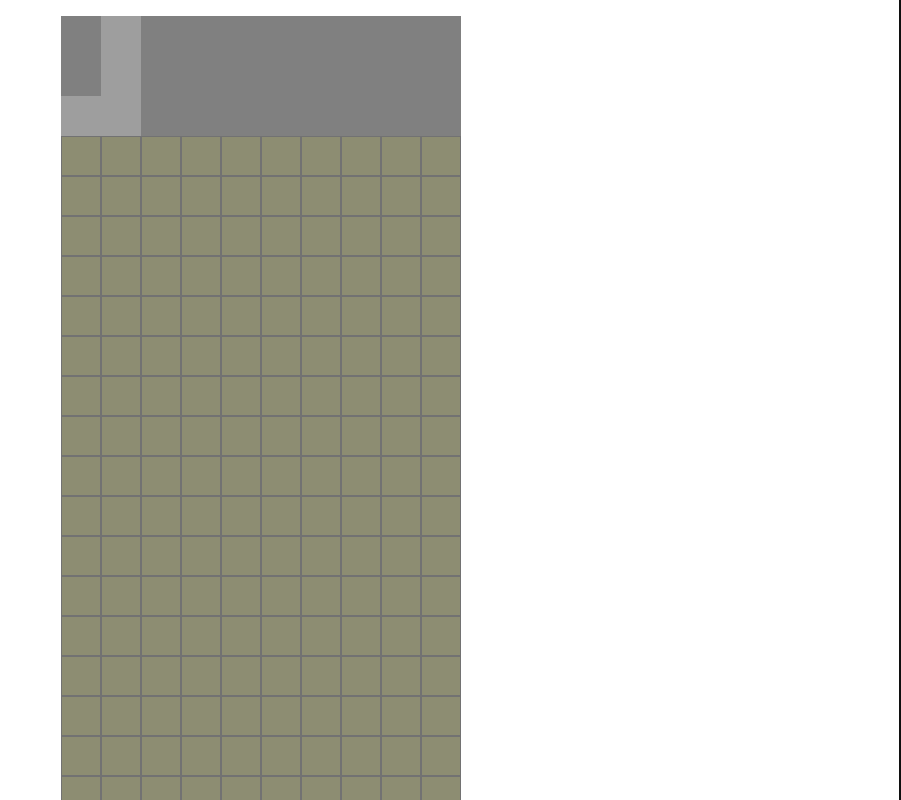
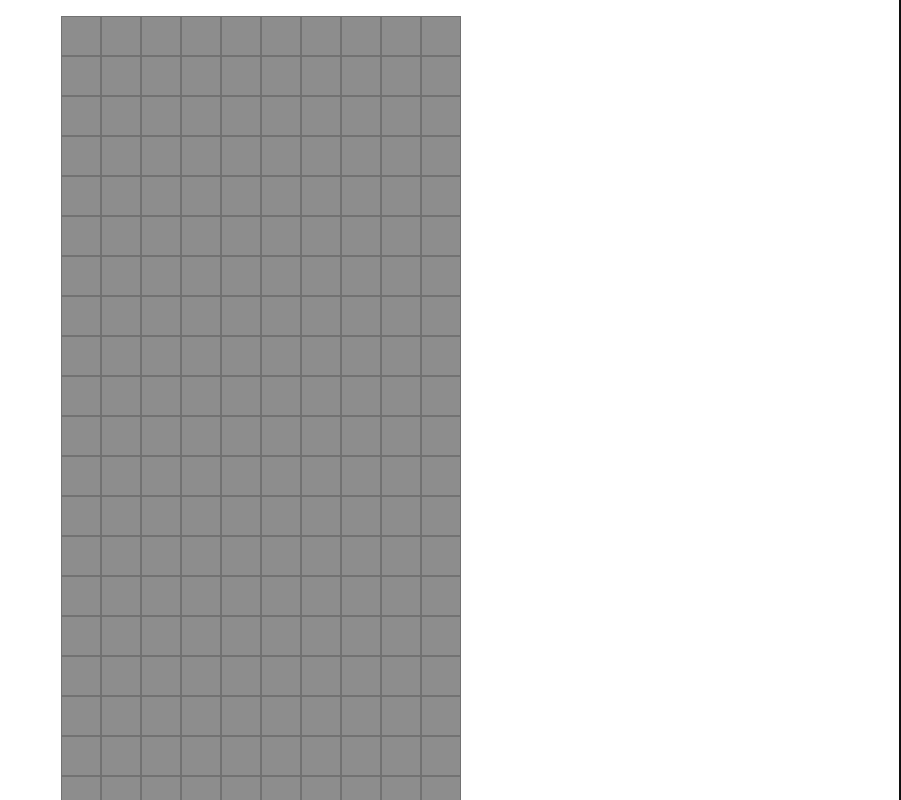
Before and after one commit to prastoin/RedTetris, a Vue app: page /RedTetris in a window 1280 px wide. Shown: the top 800 px of the page, without its empty margins (379-1280 px from the left). Built offline with nearby package versions, Linux system fonts and the light colour scheme; grey boxes are pictures that could not be loaded.

Commit message:
editing new feature on game.vue | have to see how to render on board update

```diff
--- a/src/components/game.vue
+++ b/src/components/game.vue
@@ -5,18 +5,18 @@
             <div class="container">
                 <div class="matriceContainer">
                     <div class="matrice">
-                    <TetriDisplay :currTetri="currTetri" :currRota="currRota" :tetrimino="tetrimino"/>
                         <div
-                            v-for=" y in 25"
+                            v-for=" (colunm, y) in 26"
                             :key="y"
                             :id="y"
                             class="matriceLine"
-                            :style="y <= 3 ? 'visibility: hidden;': 'visibility: visible;'">
+                            :style="y <= 3 ? 'visibility: visible;': 'visibility: visible;'">
                                 <div
-                                v-for="x in 10"
+                                v-for="(cell, x) in 10"
                                 :key="x"
                                 :id="'[' + y + ']' + '[' + x + ']'"
                                 class="cell"
+                                :style="`background:` + (board[y][x] === 0 ? 'white' : 'red')"
                                 >
                                 </div>
                         </div>
@@ -31,32 +31,77 @@
 </template>
 
 <script>
-import TetriDisplay from "./dev.vue";
-import { tetrimino, board } from "../data.js";
+import { tetrimino, board, currTetri } from "../data.js";
+
 export default {
     name: 'game',
     data () {
         return {
-            currTetri: Math.floor(Math.random() * Math.floor(7)),
-            currRota: Math.floor(Math.random() * Math.floor(4)),
             tetrimino,
             score: 0,
             board,
+            currTetri,
             }
     },
     components : {
-        TetriDisplay,
     },
     methods: {
-        incrRota ()
-        {
+        init() {
+            let continu = true;
+            console.log('in');
+            while (continu)
+            {
+//                let playing = true;
+                if (this.currTetri.n < 0)
+                    this.pickPrint();
+                continu = false;
+            }
+        },
+        pickPrint () {
+            this.currTetri.n = this.getRandomInt(7);
+            this.currTetri.y = 0;
+            do {
+            this.currTetri.rota= this.getRandomInt(4);
+            this.currTetri.x = this.getRandomInt(10);
+            console.log(this.currTetri);
+            } while ((this.draw(this.currTetri)) === false)
+        },
+        draw(currTetri) {
+            console.log(currTetri);
+            for (let y = 0; y < 4; y++)
+            {
+                for (let x = 0; x < 4; x++)
+                {
+                    if ((this.valid((y + currTetri.y), (x + currTetri.x))) === false)
+                    {
+                        this.clearTopBoard();
+                        return (false);
+                    }
+                    this.board[y + currTetri.y][x + currTetri.x] = this.tetrimino[currTetri.n].coord[currTetri.rota][y][x];
+                }
+            }
+        },
+        valid(y, x) {
+            if (y < 0 || y >= 22 || x < 0 || x >= 10)
+                return (false);
+            console.log(`VALID ${y} ${x}`)
+            return (true);
+        },
+        clearTopBoard() {
+            for(let y = 0; y < 4; y++)
+                for(let x = 0; x < 10; x++)
+                    this.board[y][x] = 0;
+        },
+        incrRota() {
             this.currRota++;
             this.currRota = (this.currRota === 4 ? 0 : this.currRota);
         },
-        initBoard(y, x) {
-            console.log(y, x);
-            this.board[y][x] = document.getElementById('[' + y + ']' + '[' + x + ']');
-        },
+        getRandomInt(max) {
+            return (Math.floor(Math.random() * Math.floor(max)));
+        }
+    },
+    mounted () {
+        this.init()
     },
 }
 </script>
--- a/src/data.js
+++ b/src/data.js
@@ -1,4 +1,4 @@
-export { tetrimino, board };
+export { tetrimino, board, currTetri};
 
 let board = [
     [0, 0, 0, 0, 0, 0, 0, 0, 0, 0],
@@ -29,8 +29,15 @@ let board = [
     [0, 0, 0, 0, 0, 0, 0, 0, 0, 0]
 ]
 
+let currTetri = {
+    n: -42,
+    rota: 0,
+    y: 0,
+    x: 0,
+    texture: undefined,
+}
+
 const tetrimino = [
-
     {
         name: 'I',
         texture: 'url(https://lh3.googleusercontent.com/2ZdPa8KBDybnUudpc9yRmaCU3DYHH4SL7gxRTPwyk1oCn_1xCzntDLkb02MChMipFu-N3BzNAtXP2BCiwOl9WgM=s400);',
@@ -96,24 +103,28 @@ const tetrimino = [
         texture: 'url(https://lh3.googleusercontent.com/lwZZl-2dr7iKcwhnDX-UVNAfp9FBXF6tZhoaQYUvCdjJNGUG0OHyl8_l1yKBalM0nh9C52yktqLYz0pGcyuGXg=s400);',
         coord: [
             [
-                [1, 1, 1],
-                [0, 1, 0],
-                [0, 0, 0]
+                [1, 1, 1, 0],
+                [0, 1, 0, 0],
+                [0, 0, 0, 0],
+                [0, 0, 0, 0]
             ],
             [
-                [0, 1, 0],
-                [1, 1, 1],
-                [0, 0, 0]
+                [0, 1, 0, 0],
+                [1, 1, 1, 0],
+                [0, 0, 0, 0],
+                [0, 0, 0, 0]
             ],
             [
-                [0, 1, 0],
-                [1, 1, 0],
-                [0, 1, 0]
+                [0, 1, 0, 0],
+                [1, 1, 0, 0],
+                [0, 1, 0, 0],
+                [0, 0, 0, 0]
             ],
             [
-                [0, 1, 0],
-                [0, 1, 1],
-                [0, 1, 0]
+                [0, 1, 0, 0],
+                [0, 1, 1, 0],
+                [0, 1, 0, 0],
+                [0, 0, 0, 0]
             ],
         ]
     },
@@ -122,24 +133,28 @@ const tetrimino = [
         texture: 'url(https://i.pinimg.com/originals/63/9e/e3/639ee336abefc1a6a1f40b97db9b409f.jpg);',
         coord: [
             [
-                [0, 0, 1],
-                [1, 1, 1],
-                [0, 0, 0]
+                [0, 0, 1, 0],
+                [1, 1, 1, 0],
+                [0, 0, 0, 0],
+                [0, 0, 0, 0]
             ],
             [
-                [0, 1, 0],
-                [0, 1, 0],
-                [0, 1, 1]
+                [0, 1, 0, 0],
+                [0, 1, 0, 0],
+                [0, 1, 1, 0],
+                [0, 0, 0, 0]
             ],
             [
-                [0, 0, 0],
-                [1, 1, 1],
-                [1, 0, 0]
+                [0, 0, 0, 0],
+                [1, 1, 1, 0],
+                [1, 0, 0, 0],
+                [0, 0, 0, 0]
             ],
             [
-                [1, 1, 0],
-                [0, 1, 0],
-                [0, 1, 0]
+                [1, 1, 0, 0],
+                [0, 1, 0, 0],
+                [0, 1, 0, 0],
+                [0, 0, 0, 0]
             ],
         ]
     },
@@ -148,24 +163,28 @@ const tetrimino = [
         texture: 'url(https://www.fractalcamo.com/uploads/5/9/0/2/5902948/s189772745713394276_p3860_i150_w640.jpeg);',
         coord: [
             [
-                [1, 0, 0],
-                [1, 1, 1],
-                [0, 0, 0]
+                [1, 0, 0, 0],
+                [1, 1, 1, 0],
+                [0, 0, 0, 0],
+                [0, 0, 0, 0]
             ],
             [
-                [0, 1, 1],
-                [0, 1, 0],
-                [0, 1, 0]
+                [0, 1, 1, 0],
+                [0, 1, 0, 0],
+                [0, 1, 0, 0],
+                [0, 0, 0, 0]
             ],
             [
-                [0, 0, 0],
-                [1, 1, 1],
-                [0, 0, 1]
+                [0, 0, 0, 0],
+                [1, 1, 1, 0],
+                [0, 0, 1, 0],
+                [0, 0, 0, 0]
             ],
             [
-                [0, 1, 0],
-                [0, 1, 0],
-                [1, 1, 0]
+                [0, 1, 0, 0],
+                [0, 1, 0, 0],
+                [1, 1, 0, 0],
+                [0, 0, 0, 0]
             ]
         ]
     },
@@ -174,24 +193,28 @@ const tetrimino = [
         texture: 'url(https://tr.rbxcdn.com/3feb68197b8a800072224eaf99613509/420/420/Decal/Png);',
         coord: [
             [
-                [1, 1, 0],
-                [0, 1, 1],
-                [0, 0, 0]
+                [1, 1, 0, 0],
+                [0, 1, 1, 0],
+                [0, 0, 0, 0],
+                [0, 0, 0, 0]
             ],
             [
-                [0, 0, 1],
-                [0, 1, 1],
-                [0, 1, 0]
+                [0, 0, 1, 0],
+                [0, 1, 1, 0],
+                [0, 1, 0, 0],
+                [0, 0, 0, 0]
             ],
             [
-                [0, 0, 0],
-                [1, 1, 0],
-                [0, 1, 1]
+                [0, 0, 0, 0],
+                [1, 1, 0, 0],
+                [0, 1, 1, 0],
+                [0, 0, 0, 0]
             ],
             [
-                [0, 1, 0],
-                [1, 1, 0],
-                [1, 0, 0]
+                [0, 1, 0, 0],
+                [1, 1, 0, 0],
+                [1, 0, 0, 0],
+                [0, 0, 0, 0]
             ]
         ]
     },
@@ -200,24 +223,28 @@ const tetrimino = [
         texture: 'url(https://www.tynker.com/minecraft/api/block?id=581e8559588161983b8b4569&w=400&h=400&width=400&height=400&mode=contain&format=jpg&quality=75&cache=1m&v=1478395225);',
         coord: [
             [
-                [0, 1, 1],
-                [1, 1, 0],
-                [0, 0, 0]
+                [0, 1, 1, 0],
+                [1, 1, 0, 0],
+                [0, 0, 0, 0],
+                [0, 0, 0, 0]
             ],
             [
-                [0, 1, 0],
-                [0, 1, 1],
-                [0, 0, 1]
+                [0, 1, 0, 0],
+                [0, 1, 1, 0],
+                [0, 0, 1, 0],
+                [0, 0, 0, 0]
             ],
             [
-                [0, 0, 0],
-                [0, 1, 1],
-                [1, 1, 0]
+                [0, 0, 0, 0],
+                [0, 1, 1, 0],
+                [1, 1, 0, 0],
+                [0, 0, 0, 0]
             ],
             [
-                [1, 0, 0],
-                [1, 1, 0],
-                [0, 1, 0]
+                [1, 0, 0, 0],
+                [1, 1, 0, 0],
+                [0, 1, 0, 0],
+                [0, 0, 0, 0]
             ]
         ]
     }
```
